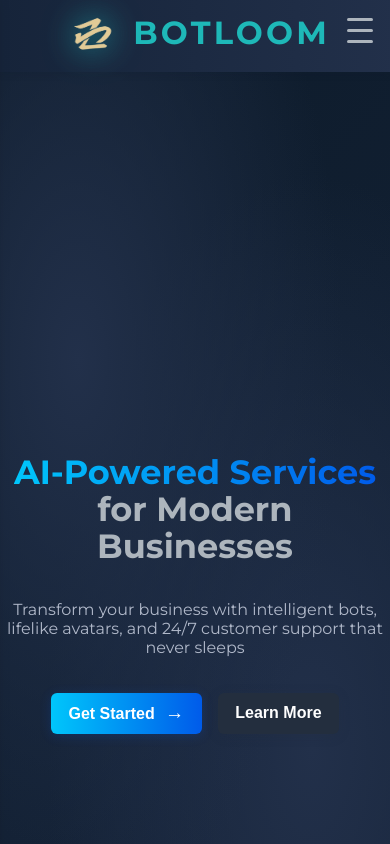
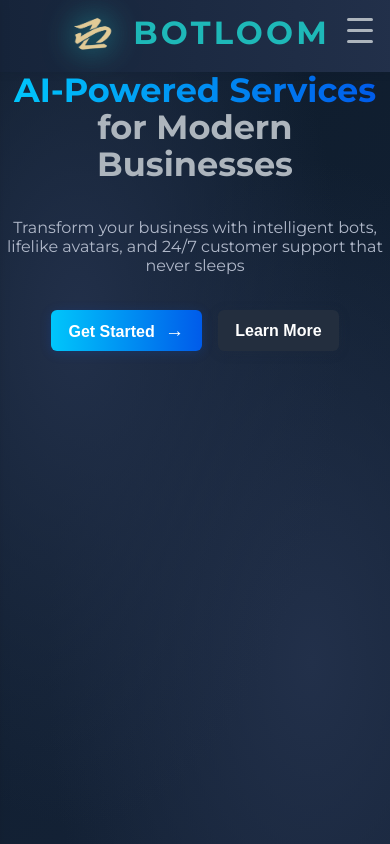
Before and after one commit to Nyaughh/botloom, a React (Create React App) app: page / in a window 390 px wide. Shown: the top 844 px of the page. Built offline with nearby package versions, Linux system fonts and the light colour scheme.

Commit message:
blank page fixed maybe 2?

```diff
--- a/src/App.css
+++ b/src/App.css
@@ -272,16 +272,16 @@ a {
     animation: fadeIn 1.2s ease 0.5s forwards;
   }
   .landing-bg {
-    padding-top: 120px; /* Add extra space for mobile navbar */
+    padding-top: 0 !important;
+  }
+  .App {
+    padding-top: 0 !important;
+  }
+  .hero-section {
+    padding-top: 0 !important;
   }
   .landing-hero {
-    padding-top: 40px; /* Add extra space for mobile navbar */
-  }
-  .App {
-    padding-top: 60px; /* reduced from 80px */
-  }
-  .hero-section {
-    padding-top: 60px; /* reduced from 80px */
+    padding-top: 0 !important;
   }
 }
 
@@ -529,10 +529,17 @@ a {
 
 /* Center landing hero content vertically */
 .landing-hero-centered {
-  min-height: calc(100vh - 120px); /* safer value for vertical centering */
+  min-height: 60vh;
   display: flex;
   flex-direction: column;
   align-items: center;
   justify-content: center;
-  /* margin-top: -40px;  removed to prevent content from being pushed out of view */
 }
+
+.landing-hero {
+  min-height: unset;
+}
+
+.hero-section {
+  min-height: unset;
+}
```
